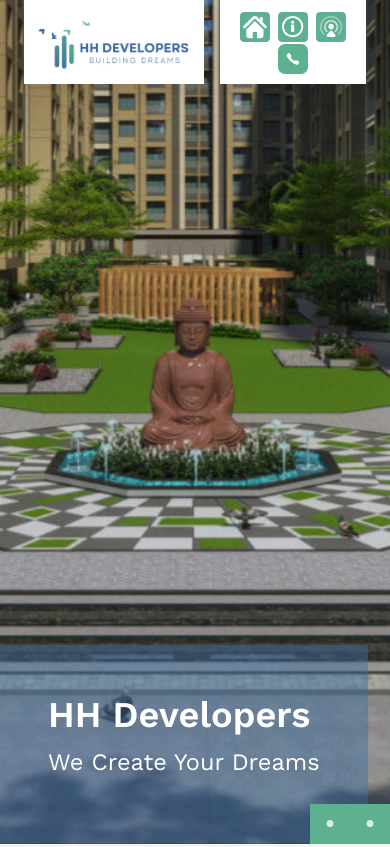
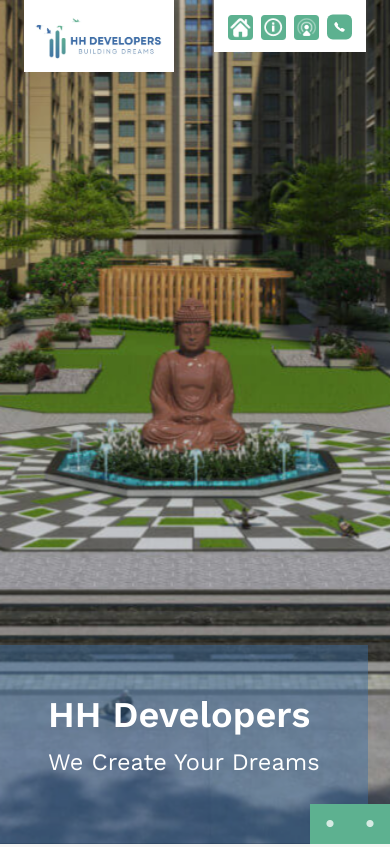
Before and after one commit to decodebrothers/hhd, a plain HTML site: page index.html in a window 390 px wide. Shown: the top 847 px of the page. Drawn offline with nearby package versions, Linux system fonts and the light colour scheme.

Commit message:
update responsive

```diff
--- a/assets/css/hhd-style.css
+++ b/assets/css/hhd-style.css
@@ -139,7 +139,7 @@ p {
 
 @media screen and (max-width: 767px) {
   .header-hhd .navbar-brand img {
-    max-width: 180px;
+    max-width: 150px;
   }
 }
 
@@ -185,9 +185,14 @@ p {
   font-size: 14px;
 }
 
+
+
 @media screen and (max-width: 767px) {
   .header-hhd .header-right a {
     font-size: 0;
+  }
+  .header-hhd .header-right a img, .header-hhd .header-right a svg{
+    width: 25px;
   }
 }
 
```
